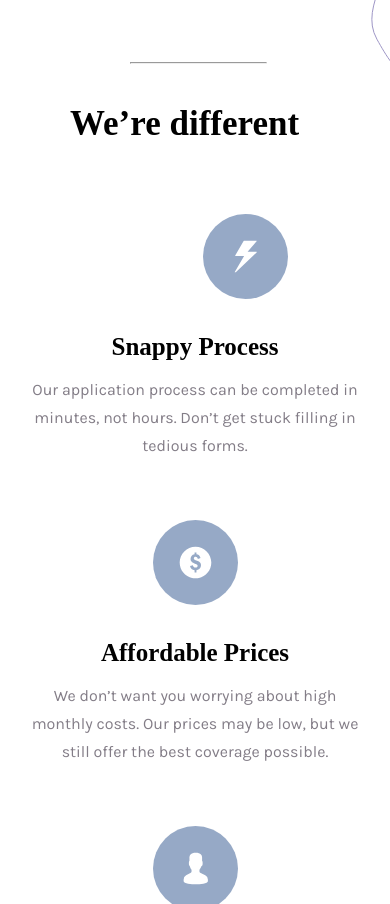
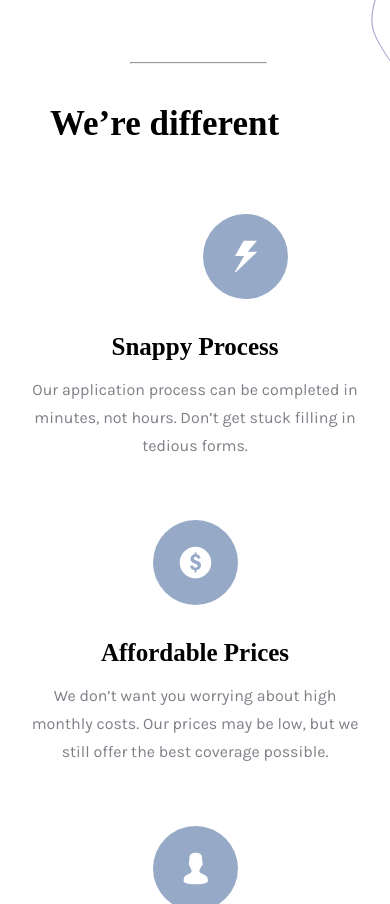
Before and after one commit to darlysson/insurance, a plain HTML site: page index.html in a window 390 px wide. Shown: the part 1202-2106 px from the top of the page. Drawn offline with nearby package versions, Linux system fonts and the light colour scheme.

Commit message:
Fix: Changed webkit margin

```diff
--- a/sass/media-queries/_phone-default.scss
+++ b/sass/media-queries/_phone-default.scss
@@ -96,7 +96,7 @@
         font-size: 35px;
         margin-bottom: 70px;
         position: absolute;
-        -webkit-margin-start: 70px; //Chrome setting
+        -webkit-margin-start: 50px; //Chrome setting
       }
 
       article {
```
Also changed, not shown: css/global.css.
